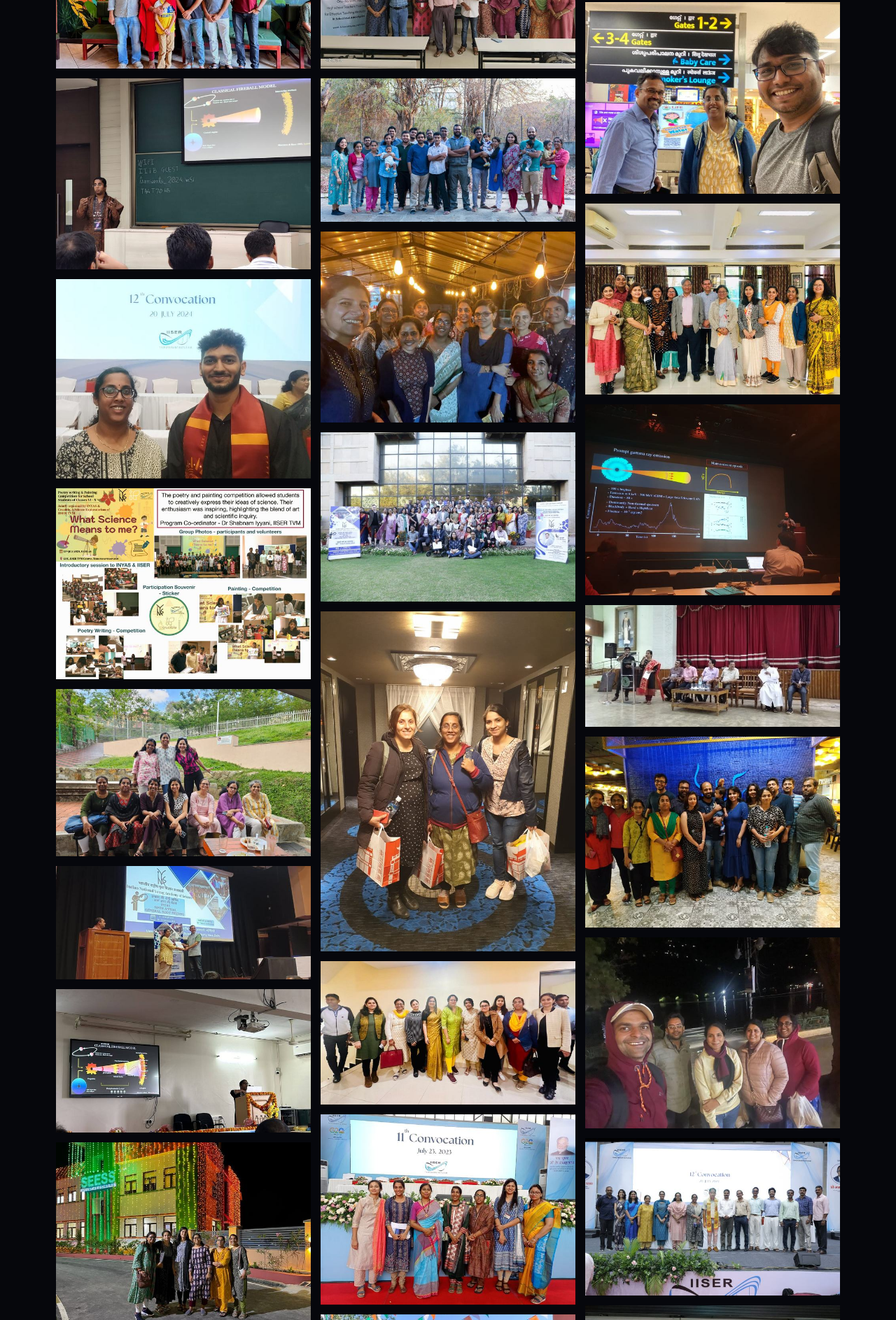
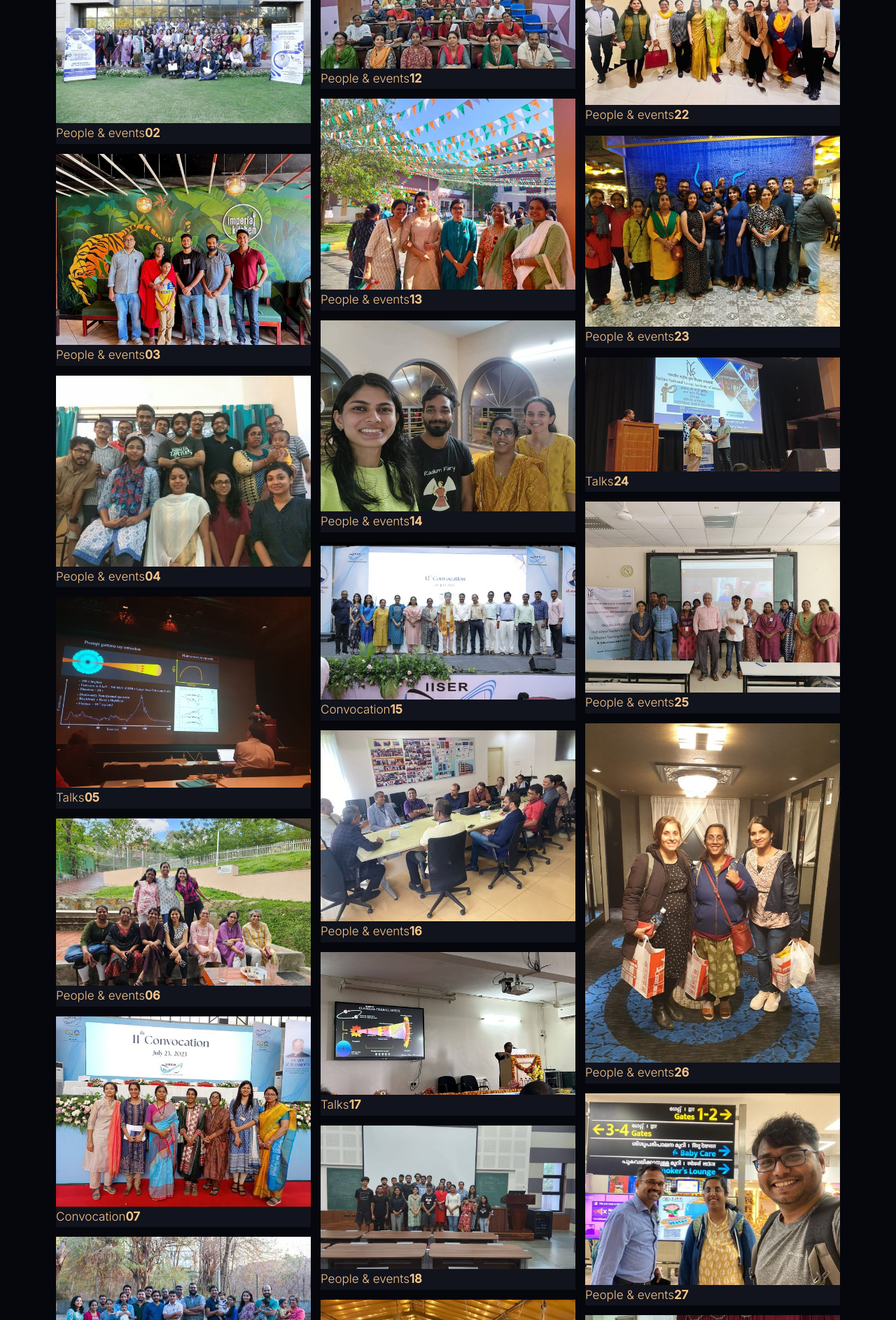
Before and after one commit to ShabnamIyyani/astroburst, a plain HTML site: page gallery.html in a window 1280 px wide. Shown: the part 913-2800 px from the top of the page at 70% size. Drawn offline with nearby package versions, Linux system fonts and the light colour scheme.

Commit message:
Add files via upload

```diff
--- a/gallery.html
+++ b/gallery.html
@@ -49,43 +49,48 @@
       <div class="wrap">
         <span class="eyebrow">Moments</span>
         <h1>Gallery</h1>
+        <p>Lectures, convocations and the people behind the research.</p>
       </div>
     </section>
 
-    <section>
-      <div class="wrap">
-        <!-- To add a photo: put the file in assets/img/gallery and copy one of the lines below. -->
+    <section class="gallery-section">
+      <div class="wrap wide">
+        <div class="gbar">
+          <button class="gchip on" data-cat="all">All <small>30</small></button><button class="gchip" data-cat="talks">Talks <small>6</small></button><button class="gchip" data-cat="convocation">Convocation <small>3</small></button><button class="gchip" data-cat="people">People & events <small>21</small></button>
+        </div>
+        <!-- To add a photo: put photo-NN.jpg and thumb-NN.jpg in assets/img/gallery, copy one <a class="tile"> line,
+             set --r to the photo's width divided by its height, and data-cat to talks, convocation or people. -->
         <div class="gallery">
-          <a href="assets/img/gallery/photo-01.jpg"><img src="assets/img/gallery/thumb-01.jpg" alt="AstroBurst research group, IISER Thiruvananthapuram: photograph 1" width="640" height="480" loading="lazy"></a>
-          <a href="assets/img/gallery/photo-02.jpg"><img src="assets/img/gallery/thumb-02.jpg" alt="AstroBurst research group, IISER Thiruvananthapuram: photograph 2" width="640" height="480" loading="lazy"></a>
-          <a href="assets/img/gallery/photo-03.jpg"><img src="assets/img/gallery/thumb-03.jpg" alt="AstroBurst research group, IISER Thiruvananthapuram: photograph 3" width="640" height="480" loading="lazy"></a>
-          <a href="assets/img/gallery/photo-04.jpg"><img src="assets/img/gallery/thumb-04.jpg" alt="AstroBurst research group, IISER Thiruvananthapuram: photograph 4" width="640" height="500" loading="lazy"></a>
-          <a href="assets/img/gallery/photo-05.jpg"><img src="assets/img/gallery/thumb-05.jpg" alt="AstroBurst research group, IISER Thiruvananthapuram: photograph 5" width="640" height="480" loading="lazy"></a>
-          <a href="assets/img/gallery/photo-06.jpg"><img src="assets/img/gallery/thumb-06.jpg" alt="AstroBurst research group, IISER Thiruvananthapuram: photograph 6" width="640" height="420" loading="lazy"></a>
-          <a href="assets/img/gallery/photo-07.jpg"><img src="assets/img/gallery/thumb-07.jpg" alt="AstroBurst research group, IISER Thiruvananthapuram: photograph 7" width="640" height="286" loading="lazy"></a>
-          <a href="assets/img/gallery/photo-08.jpg"><img src="assets/img/gallery/thumb-08.jpg" alt="AstroBurst research group, IISER Thiruvananthapuram: photograph 8" width="640" height="360" loading="lazy"></a>
-          <a href="assets/img/gallery/photo-09.jpg"><img src="assets/img/gallery/thumb-09.jpg" alt="AstroBurst research group, IISER Thiruvananthapuram: photograph 9" width="640" height="480" loading="lazy"></a>
-          <a href="assets/img/gallery/photo-10.jpg"><img src="assets/img/gallery/thumb-10.jpg" alt="AstroBurst research group, IISER Thiruvananthapuram: photograph 10" width="640" height="360" loading="lazy"></a>
-          <a href="assets/img/gallery/photo-11.jpg"><img src="assets/img/gallery/thumb-11.jpg" alt="AstroBurst research group, IISER Thiruvananthapuram: photograph 11" width="640" height="480" loading="lazy"></a>
-          <a href="assets/img/gallery/photo-12.jpg"><img src="assets/img/gallery/thumb-12.jpg" alt="AstroBurst research group, IISER Thiruvananthapuram: photograph 12" width="640" height="480" loading="lazy"></a>
-          <a href="assets/img/gallery/photo-13.jpg"><img src="assets/img/gallery/thumb-13.jpg" alt="AstroBurst research group, IISER Thiruvananthapuram: photograph 13" width="640" height="480" loading="lazy"></a>
-          <a href="assets/img/gallery/photo-14.jpg"><img src="assets/img/gallery/thumb-14.jpg" alt="AstroBurst research group, IISER Thiruvananthapuram: photograph 14" width="640" height="360" loading="lazy"></a>
-          <a href="assets/img/gallery/photo-15.jpg"><img src="assets/img/gallery/thumb-15.jpg" alt="AstroBurst research group, IISER Thiruvananthapuram: photograph 15" width="640" height="480" loading="lazy"></a>
-          <a href="assets/img/gallery/photo-16.jpg"><img src="assets/img/gallery/thumb-16.jpg" alt="AstroBurst research group, IISER Thiruvananthapuram: photograph 16" width="640" height="426" loading="lazy"></a>
-          <a href="assets/img/gallery/photo-17.jpg"><img src="assets/img/gallery/thumb-17.jpg" alt="AstroBurst research group, IISER Thiruvananthapuram: photograph 17" width="640" height="853" loading="lazy"></a>
-          <a href="assets/img/gallery/photo-18.jpg"><img src="assets/img/gallery/thumb-18.jpg" alt="AstroBurst research group, IISER Thiruvananthapuram: photograph 18" width="640" height="361" loading="lazy"></a>
-          <a href="assets/img/gallery/photo-19.jpg"><img src="assets/img/gallery/thumb-19.jpg" alt="AstroBurst research group, IISER Thiruvananthapuram: photograph 19" width="640" height="478" loading="lazy"></a>
-          <a href="assets/img/gallery/photo-20.jpg"><img src="assets/img/gallery/thumb-20.jpg" alt="AstroBurst research group, IISER Thiruvananthapuram: photograph 20" width="640" height="480" loading="lazy"></a>
-          <a href="assets/img/gallery/photo-21.jpg"><img src="assets/img/gallery/thumb-21.jpg" alt="AstroBurst research group, IISER Thiruvananthapuram: photograph 21" width="640" height="480" loading="lazy"></a>
-          <a href="assets/img/gallery/photo-22.jpg"><img src="assets/img/gallery/thumb-22.jpg" alt="AstroBurst research group, IISER Thiruvananthapuram: photograph 22" width="640" height="288" loading="lazy"></a>
-          <a href="assets/img/gallery/photo-23.jpg"><img src="assets/img/gallery/thumb-23.jpg" alt="AstroBurst research group, IISER Thiruvananthapuram: photograph 23" width="640" height="481" loading="lazy"></a>
-          <a href="assets/img/gallery/photo-24.jpg"><img src="assets/img/gallery/thumb-24.jpg" alt="AstroBurst research group, IISER Thiruvananthapuram: photograph 24" width="640" height="480" loading="lazy"></a>
-          <a href="assets/img/gallery/photo-25.jpg"><img src="assets/img/gallery/thumb-25.jpg" alt="AstroBurst research group, IISER Thiruvananthapuram: photograph 25" width="640" height="480" loading="lazy"></a>
-          <a href="assets/img/gallery/photo-26.jpg"><img src="assets/img/gallery/thumb-26.jpg" alt="AstroBurst research group, IISER Thiruvananthapuram: photograph 26" width="640" height="306" loading="lazy"></a>
-          <a href="assets/img/gallery/photo-27.jpg"><img src="assets/img/gallery/thumb-27.jpg" alt="AstroBurst research group, IISER Thiruvananthapuram: photograph 27" width="640" height="480" loading="lazy"></a>
-          <a href="assets/img/gallery/photo-28.jpg"><img src="assets/img/gallery/thumb-28.jpg" alt="AstroBurst research group, IISER Thiruvananthapuram: photograph 28" width="640" height="480" loading="lazy"></a>
-          <a href="assets/img/gallery/photo-29.jpg"><img src="assets/img/gallery/thumb-29.jpg" alt="AstroBurst research group, IISER Thiruvananthapuram: photograph 29" width="640" height="396" loading="lazy"></a>
-          <a href="assets/img/gallery/photo-30.jpg"><img src="assets/img/gallery/thumb-30.jpg" alt="AstroBurst research group, IISER Thiruvananthapuram: photograph 30" width="640" height="480" loading="lazy"></a>
+          <a class="tile" href="assets/img/gallery/photo-30.jpg" data-cat="talks" style="--r:1.333"><img src="assets/img/gallery/thumb-30.jpg" alt="AstroBurst research group, IISER Thiruvananthapuram: talks, photograph 1" width="640" height="480" loading="lazy"><span class="tile-meta"><span>Talks</span><b>01</b></span></a>
+          <a class="tile" href="assets/img/gallery/photo-16.jpg" data-cat="people" style="--r:1.501"><img src="assets/img/gallery/thumb-16.jpg" alt="AstroBurst research group, IISER Thiruvananthapuram: people & events, photograph 2" width="640" height="426" loading="lazy"><span class="tile-meta"><span>People & events</span><b>02</b></span></a>
+          <a class="tile" href="assets/img/gallery/photo-02.jpg" data-cat="people" style="--r:1.333"><img src="assets/img/gallery/thumb-02.jpg" alt="AstroBurst research group, IISER Thiruvananthapuram: people & events, photograph 3" width="640" height="480" loading="lazy"><span class="tile-meta"><span>People & events</span><b>03</b></span></a>
+          <a class="tile" href="assets/img/gallery/photo-12.jpg" data-cat="people" style="--r:1.333"><img src="assets/img/gallery/thumb-12.jpg" alt="AstroBurst research group, IISER Thiruvananthapuram: people & events, photograph 4" width="640" height="480" loading="lazy"><span class="tile-meta"><span>People & events</span><b>04</b></span></a>
+          <a class="tile" href="assets/img/gallery/photo-25.jpg" data-cat="talks" style="--r:1.333"><img src="assets/img/gallery/thumb-25.jpg" alt="AstroBurst research group, IISER Thiruvananthapuram: talks, photograph 5" width="640" height="480" loading="lazy"><span class="tile-meta"><span>Talks</span><b>05</b></span></a>
+          <a class="tile" href="assets/img/gallery/photo-06.jpg" data-cat="people" style="--r:1.524"><img src="assets/img/gallery/thumb-06.jpg" alt="AstroBurst research group, IISER Thiruvananthapuram: people & events, photograph 6" width="640" height="420" loading="lazy"><span class="tile-meta"><span>People & events</span><b>06</b></span></a>
+          <a class="tile" href="assets/img/gallery/photo-19.jpg" data-cat="convocation" style="--r:1.338"><img src="assets/img/gallery/thumb-19.jpg" alt="AstroBurst research group, IISER Thiruvananthapuram: convocation, photograph 7" width="640" height="478" loading="lazy"><span class="tile-meta"><span>Convocation</span><b>07</b></span></a>
+          <a class="tile" href="assets/img/gallery/photo-14.jpg" data-cat="people" style="--r:1.778"><img src="assets/img/gallery/thumb-14.jpg" alt="AstroBurst research group, IISER Thiruvananthapuram: people & events, photograph 8" width="640" height="360" loading="lazy"><span class="tile-meta"><span>People & events</span><b>08</b></span></a>
+          <a class="tile" href="assets/img/gallery/photo-09.jpg" data-cat="people" style="--r:1.333"><img src="assets/img/gallery/thumb-09.jpg" alt="AstroBurst research group, IISER Thiruvananthapuram: people & events, photograph 9" width="640" height="480" loading="lazy"><span class="tile-meta"><span>People & events</span><b>09</b></span></a>
+          <a class="tile" href="assets/img/gallery/photo-03.jpg" data-cat="talks" style="--r:1.333"><img src="assets/img/gallery/thumb-03.jpg" alt="AstroBurst research group, IISER Thiruvananthapuram: talks, photograph 10" width="640" height="480" loading="lazy"><span class="tile-meta"><span>Talks</span><b>10</b></span></a>
+          <a class="tile" href="assets/img/gallery/photo-01.jpg" data-cat="people" style="--r:1.333"><img src="assets/img/gallery/thumb-01.jpg" alt="AstroBurst research group, IISER Thiruvananthapuram: people & events, photograph 11" width="640" height="480" loading="lazy"><span class="tile-meta"><span>People & events</span><b>11</b></span></a>
+          <a class="tile" href="assets/img/gallery/photo-22.jpg" data-cat="people" style="--r:2.222"><img src="assets/img/gallery/thumb-22.jpg" alt="AstroBurst research group, IISER Thiruvananthapuram: people & events, photograph 12" width="640" height="288" loading="lazy"><span class="tile-meta"><span>People & events</span><b>12</b></span></a>
+          <a class="tile" href="assets/img/gallery/photo-20.jpg" data-cat="people" style="--r:1.333"><img src="assets/img/gallery/thumb-20.jpg" alt="AstroBurst research group, IISER Thiruvananthapuram: people & events, photograph 13" width="640" height="480" loading="lazy"><span class="tile-meta"><span>People & events</span><b>13</b></span></a>
+          <a class="tile" href="assets/img/gallery/photo-21.jpg" data-cat="people" style="--r:1.333"><img src="assets/img/gallery/thumb-21.jpg" alt="AstroBurst research group, IISER Thiruvananthapuram: people & events, photograph 14" width="640" height="480" loading="lazy"><span class="tile-meta"><span>People & events</span><b>14</b></span></a>
+          <a class="tile" href="assets/img/gallery/photo-29.jpg" data-cat="convocation" style="--r:1.617"><img src="assets/img/gallery/thumb-29.jpg" alt="AstroBurst research group, IISER Thiruvananthapuram: convocation, photograph 15" width="640" height="396" loading="lazy"><span class="tile-meta"><span>Convocation</span><b>15</b></span></a>
+          <a class="tile" href="assets/img/gallery/photo-11.jpg" data-cat="people" style="--r:1.333"><img src="assets/img/gallery/thumb-11.jpg" alt="AstroBurst research group, IISER Thiruvananthapuram: people & events, photograph 16" width="640" height="480" loading="lazy"><span class="tile-meta"><span>People & events</span><b>16</b></span></a>
+          <a class="tile" href="assets/img/gallery/photo-08.jpg" data-cat="talks" style="--r:1.778"><img src="assets/img/gallery/thumb-08.jpg" alt="AstroBurst research group, IISER Thiruvananthapuram: talks, photograph 17" width="640" height="360" loading="lazy"><span class="tile-meta"><span>Talks</span><b>17</b></span></a>
+          <a class="tile" href="assets/img/gallery/photo-10.jpg" data-cat="people" style="--r:1.778"><img src="assets/img/gallery/thumb-10.jpg" alt="AstroBurst research group, IISER Thiruvananthapuram: people & events, photograph 18" width="640" height="360" loading="lazy"><span class="tile-meta"><span>People & events</span><b>18</b></span></a>
+          <a class="tile" href="assets/img/gallery/photo-15.jpg" data-cat="people" style="--r:1.333"><img src="assets/img/gallery/thumb-15.jpg" alt="AstroBurst research group, IISER Thiruvananthapuram: people & events, photograph 19" width="640" height="480" loading="lazy"><span class="tile-meta"><span>People & events</span><b>19</b></span></a>
+          <a class="tile" href="assets/img/gallery/photo-24.jpg" data-cat="people" style="--r:1.333"><img src="assets/img/gallery/thumb-24.jpg" alt="AstroBurst research group, IISER Thiruvananthapuram: people & events, photograph 20" width="640" height="480" loading="lazy"><span class="tile-meta"><span>People & events</span><b>20</b></span></a>
+          <a class="tile" href="assets/img/gallery/photo-04.jpg" data-cat="convocation" style="--r:1.279"><img src="assets/img/gallery/thumb-04.jpg" alt="AstroBurst research group, IISER Thiruvananthapuram: convocation, photograph 21" width="640" height="500" loading="lazy"><span class="tile-meta"><span>Convocation</span><b>21</b></span></a>
+          <a class="tile" href="assets/img/gallery/photo-18.jpg" data-cat="people" style="--r:1.773"><img src="assets/img/gallery/thumb-18.jpg" alt="AstroBurst research group, IISER Thiruvananthapuram: people & events, photograph 22" width="640" height="361" loading="lazy"><span class="tile-meta"><span>People & events</span><b>22</b></span></a>
+          <a class="tile" href="assets/img/gallery/photo-27.jpg" data-cat="people" style="--r:1.333"><img src="assets/img/gallery/thumb-27.jpg" alt="AstroBurst research group, IISER Thiruvananthapuram: people & events, photograph 23" width="640" height="480" loading="lazy"><span class="tile-meta"><span>People & events</span><b>23</b></span></a>
+          <a class="tile" href="assets/img/gallery/photo-07.jpg" data-cat="talks" style="--r:2.238"><img src="assets/img/gallery/thumb-07.jpg" alt="AstroBurst research group, IISER Thiruvananthapuram: talks, photograph 24" width="640" height="286" loading="lazy"><span class="tile-meta"><span>Talks</span><b>24</b></span></a>
+          <a class="tile" href="assets/img/gallery/photo-13.jpg" data-cat="people" style="--r:1.333"><img src="assets/img/gallery/thumb-13.jpg" alt="AstroBurst research group, IISER Thiruvananthapuram: people & events, photograph 25" width="640" height="480" loading="lazy"><span class="tile-meta"><span>People & events</span><b>25</b></span></a>
+          <a class="tile" href="assets/img/gallery/photo-17.jpg" data-cat="people" style="--r:0.750"><img src="assets/img/gallery/thumb-17.jpg" alt="AstroBurst research group, IISER Thiruvananthapuram: people & events, photograph 26" width="640" height="853" loading="lazy"><span class="tile-meta"><span>People & events</span><b>26</b></span></a>
+          <a class="tile" href="assets/img/gallery/photo-23.jpg" data-cat="people" style="--r:1.331"><img src="assets/img/gallery/thumb-23.jpg" alt="AstroBurst research group, IISER Thiruvananthapuram: people & events, photograph 27" width="640" height="481" loading="lazy"><span class="tile-meta"><span>People & events</span><b>27</b></span></a>
+          <a class="tile" href="assets/img/gallery/photo-26.jpg" data-cat="talks" style="--r:2.092"><img src="assets/img/gallery/thumb-26.jpg" alt="AstroBurst research group, IISER Thiruvananthapuram: talks, photograph 28" width="640" height="306" loading="lazy"><span class="tile-meta"><span>Talks</span><b>28</b></span></a>
+          <a class="tile" href="assets/img/gallery/photo-28.jpg" data-cat="people" style="--r:1.333"><img src="assets/img/gallery/thumb-28.jpg" alt="AstroBurst research group, IISER Thiruvananthapuram: people & events, photograph 29" width="640" height="480" loading="lazy"><span class="tile-meta"><span>People & events</span><b>29</b></span></a>
+          <a class="tile" href="assets/img/gallery/photo-05.jpg" data-cat="people" style="--r:1.333"><img src="assets/img/gallery/thumb-05.jpg" alt="AstroBurst research group, IISER Thiruvananthapuram: people & events, photograph 30" width="640" height="480" loading="lazy"><span class="tile-meta"><span>People & events</span><b>30</b></span></a>
         </div>
       </div>
     </section>
@@ -109,11 +114,12 @@
     </div>
   </footer>
 
-  <div class="lightbox" role="dialog" aria-label="Photo viewer">
-    <button class="close" aria-label="Close">&times;</button>
-    <button class="prev" aria-label="Previous photo">&lsaquo;</button>
-    <img alt="">
-    <button class="next" aria-label="Next photo">&rsaquo;</button>
+  <div class="lightbox" role="dialog" aria-modal="true" aria-label="Photo viewer">
+    <div class="lb-top"><span class="lb-count"></span><span class="lb-cat"></span><button class="lb-close" aria-label="Close">&times;</button></div>
+    <button class="lb-nav lb-prev" aria-label="Previous photo">&lsaquo;</button>
+    <figure class="lb-stage"><img alt=""></figure>
+    <button class="lb-nav lb-next" aria-label="Next photo">&rsaquo;</button>
+    <div class="lb-strip"></div>
   </div>
   <script src="assets/js/main.js"></script>
 </body>
```
